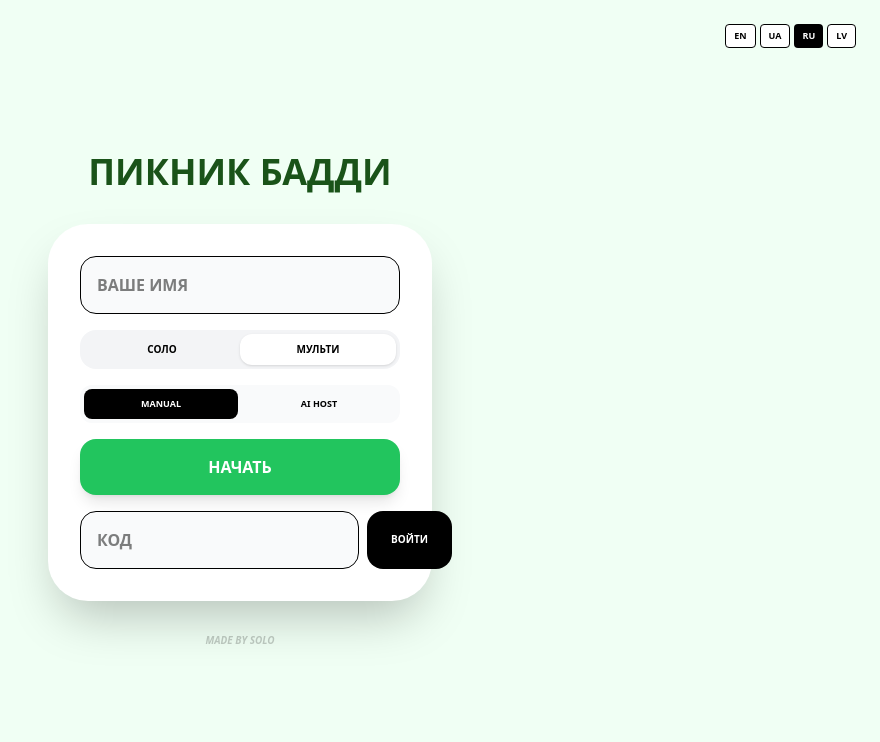
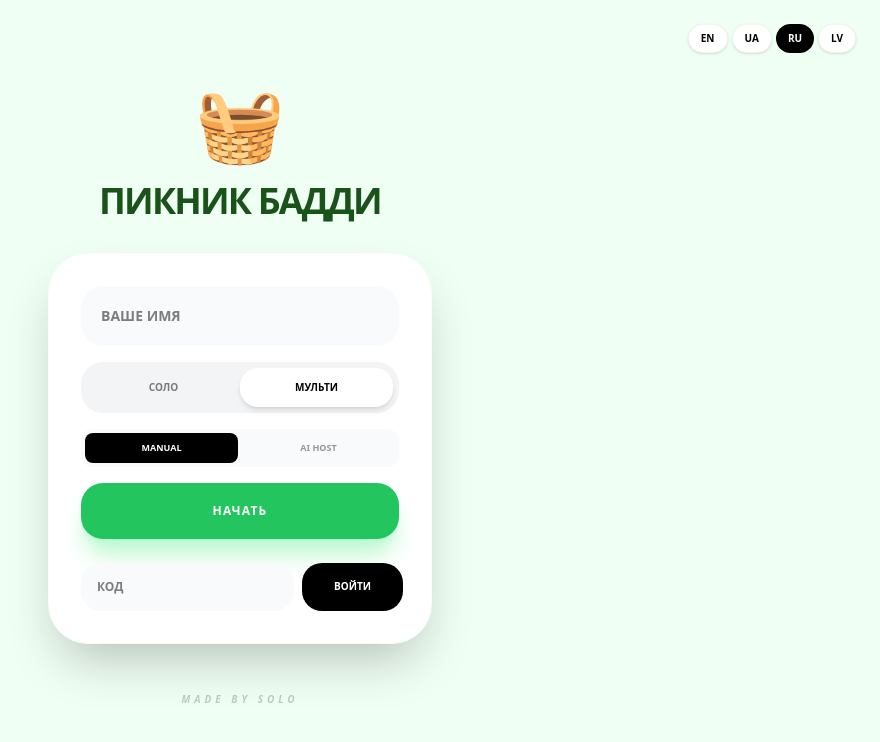
Before and after one commit to solopeople593-debug/picnic-buddy, a Next.js app: page / in a window 1280 px wide. Both pictures are taken after a click on the button "МУЛЬТИ". Shown: the top 742 px of the page, without its empty margins (400-1280 px from the left). Built offline with nearby package versions, Linux system fonts and the light colour scheme; no server answers.

Commit message:
feat: THE ULTIMATE PICNIC 🧺 | Fixed AI hints, Basket UI, L10n & Multi Logic

```diff
--- a/app/page.tsx
+++ b/app/page.tsx
@@ -1,45 +1,43 @@
 'use client'
 import { useState } from 'react'
 import { useRouter } from 'next/navigation'
+import { motion, AnimatePresence } from 'framer-motion'
 import { supabase } from './lib/supabase'
 
 export default function HomePage() {
   const router = useRouter()
   const [name, setName] = useState('')
   const [code, setCode] = useState('')
-  const [lang, setLang] = useState('RU')
+  const [lang, setLang] = useState<'RU' | 'EN' | 'UA' | 'LV'>('RU')
   const [isMulti, setIsMulti] = useState(false)
-  const [multiMode, setMultiMode] = useState('manual')
+  const [multiMode, setMultiMode] = useState<'manual' | 'ai_host'>('manual')
+
+  const t: any = {
+    RU: { title: "ПИКНИК БАДДИ", name: "ВАШЕ ИМЯ", solo: "СОЛО", multi: "МУЛЬТИ", start: "НАЧАТЬ", code: "КОД", join: "ВОЙТИ" },
+    EN: { title: "PICNIC BUDDY", name: "YOUR NAME", solo: "SOLO", multi: "MULTI", start: "START", code: "CODE", join: "JOIN" },
+    UA: { title: "ПІКНІК БАДДІ", name: "ВАШЕ ІМ'Я", solo: "СОЛО", multi: "МУЛЬТІ", start: "ПОЧАТИ", code: "КОД", join: "УВІЙТИ" },
+    LV: { title: "PIKNIKA BIEDRS", name: "TAVS VĀRDS", solo: "SOLO", multi: "MULTI", start: "SĀKT", code: "KODS", join: "PIEVIENOTIES" }
+  }[lang]
 
   const handleStart = async () => {
-    if (!name) return alert("Введите имя!")
+    if (!name) return alert(lang === 'RU' ? "Введите имя!" : "Enter name!")
     const newCode = Math.random().toString(36).substring(2, 7).toUpperCase()
-
     localStorage.setItem('picnic_player_name', name)
     localStorage.setItem('picnic_is_host', 'true')
 
-    // ВАЖНО: Сначала создаем запись в БД
     const { error } = await supabase.from('rooms').insert([{
-      code: newCode,
-      status: 'setup',
-      sub_mode: multiMode
+      code: newCode, status: 'setup', sub_mode: multiMode
     }])
+    if (error) return alert("DB Error")
 
-    if (error) return alert("Ошибка базы данных")
-
-    if (isMulti && multiMode === 'manual') {
-      router.push(`/game/${newCode}/setup?mode=manual&lang=${lang}`)
-    } else {
-      router.push(`/game/${newCode}?mode=${isMulti ? 'ai_host' : 'solo'}&lang=${lang}`)
-    }
+    router.push(`/game/${newCode}?mode=${isMulti ? multiMode : 'solo'}&lang=${lang}`)
   }
 
   const handleJoin = async () => {
-    if (!name || !code) return alert("Имя и код!")
+    if (!name || !code) return alert("Name & Code!")
     const cleanCode = code.trim().toUpperCase()
     const { data } = await supabase.from('rooms').select('*').eq('code', cleanCode).single()
-
-    if (!data) return alert("Комната не найдена!")
+    if (!data) return alert("Room not found!")
 
     localStorage.setItem('picnic_player_name', name)
     localStorage.setItem('picnic_is_host', 'false')
@@ -47,39 +45,37 @@ export default function HomePage() {
   }
 
   return (
-    <div className="h-screen bg-[#F0FFF4] flex flex-col items-center justify-center p-6 text-black font-sans relative">
-        {/* Выбор языка */}
-        <div className="absolute top-6 right-6 flex gap-1">
+    <div className="h-screen bg-[#F0FFF4] flex flex-col items-center justify-center p-6 text-black font-sans relative overflow-hidden">
+        <div className="absolute top-6 right-6 flex gap-1 z-50">
             {['EN', 'UA', 'RU', 'LV'].map(l => (
-            <button key={l} onClick={() => setLang(l)} className={`px-2 py-1 rounded text-[9px] font-bold ${lang === l ? 'bg-black text-white' : 'bg-white border'}`}>{l}</button>
+                <button key={l} onClick={() => setLang(l as any)} className={`px-3 py-1.5 rounded-full text-[10px] font-black transition-all ${lang === l ? 'bg-black text-white' : 'bg-white border border-gray-100 shadow-sm'}`}>{l}</button>
             ))}
         </div>
 
-        <h1 className="text-4xl font-black text-[#1A5319] mb-8">ПИКНИК БАДДИ</h1>
+        <motion.div animate={{ y: [0, -20, 0] }} transition={{ duration: 2, repeat: Infinity, ease: "easeInOut" }} className="text-7xl mb-4">🧺</motion.div>
+        <h1 className="text-4xl font-black text-[#1A5319] mb-8 tracking-tighter">{t.title}</h1>
 
-        <div className="w-full max-w-sm bg-white p-8 rounded-[40px] shadow-2xl space-y-4">
-            <input onChange={(e) => setName(e.target.value)} placeholder="ВАШЕ ИМЯ" className="w-full p-4 rounded-2xl bg-gray-50 border outline-none font-bold" />
-
-            <div className="flex p-1 bg-gray-100 rounded-2xl">
-                <button onClick={() => setIsMulti(false)} className={`flex-1 py-2 text-[10px] font-black rounded-xl ${!isMulti ? 'bg-white shadow-sm' : ''}`}>СОЛО</button>
-                <button onClick={() => setIsMulti(true)} className={`flex-1 py-2 text-[10px] font-black rounded-xl ${isMulti ? 'bg-white shadow-sm' : ''}`}>МУЛЬТИ</button>
+        <div className="w-full max-w-sm bg-white p-8 rounded-[40px] shadow-2xl space-y-4 border border-green-50/50 text-center">
+            <input value={name} onChange={(e) => setName(e.target.value)} placeholder={t.name} className="w-full p-5 rounded-[22px] bg-gray-50 border-none outline-none font-bold focus:ring-2 ring-green-300 transition-all uppercase text-sm" />
+            <div className="flex p-1.5 bg-gray-100 rounded-[22px]">
+                <button onClick={() => setIsMulti(false)} className={`flex-1 py-3 text-[10px] font-black rounded-[18px] transition-all ${!isMulti ? 'bg-white shadow-md' : 'opacity-50'}`}>{t.solo}</button>
+                <button onClick={() => setIsMulti(true)} className={`flex-1 py-3 text-[10px] font-black rounded-[18px] transition-all ${isMulti ? 'bg-white shadow-md' : 'opacity-50'}`}>{t.multi}</button>
             </div>
-
-            {isMulti && (
-                <div className="flex gap-1 bg-gray-50 p-1 rounded-xl">
-                    <button onClick={() => setMultiMode('manual')} className={`flex-1 py-2 text-[9px] font-black rounded-lg ${multiMode === 'manual' ? 'bg-black text-white' : ''}`}>MANUAL</button>
-                    <button onClick={() => setMultiMode('ai_host')} className={`flex-1 py-2 text-[9px] font-black rounded-lg ${multiMode === 'ai_host' ? 'bg-black text-white' : ''}`}>AI HOST</button>
-                </div>
-            )}
-
-            <button onClick={handleStart} className="w-full bg-[#22C55E] text-white py-4 rounded-2xl font-black shadow-lg">НАЧАТЬ</button>
-
-            <div className="flex gap-2">
-                <input onChange={(e) => setCode(e.target.value)} placeholder="КОД" className="flex-1 p-4 rounded-2xl bg-gray-50 border outline-none font-bold uppercase" />
-                <button onClick={handleJoin} className="px-6 rounded-2xl bg-black text-white font-black text-[10px]">ВОЙТИ</button>
+            <AnimatePresence>
+                {isMulti && (
+                    <motion.div initial={{ height: 0, opacity: 0 }} animate={{ height: 'auto', opacity: 1 }} exit={{ height: 0, opacity: 0 }} className="flex gap-1 bg-gray-50 p-1 rounded-xl overflow-hidden">
+                        <button onClick={() => setMultiMode('manual')} className={`flex-1 py-2 text-[9px] font-black rounded-lg transition-all ${multiMode === 'manual' ? 'bg-black text-white' : 'opacity-40'}`}>MANUAL</button>
+                        <button onClick={() => setMultiMode('ai_host')} className={`flex-1 py-2 text-[9px] font-black rounded-lg transition-all ${multiMode === 'ai_host' ? 'bg-black text-white' : 'opacity-40'}`}>AI HOST</button>
+                    </motion.div>
+                )}
+            </AnimatePresence>
+            <button onClick={handleStart} className="w-full bg-[#22C55E] text-white py-5 rounded-[22px] font-black shadow-xl shadow-green-200 active:scale-95 transition-all uppercase text-xs tracking-widest">{t.start}</button>
+            <div className="flex gap-2 pt-2">
+                <input value={code} onChange={(e) => setCode(e.target.value)} placeholder={t.code} className="flex-1 p-4 rounded-[20px] bg-gray-50 border-none outline-none font-bold uppercase text-xs focus:ring-2 ring-gray-200" />
+                <button onClick={handleJoin} className="px-8 rounded-[20px] bg-black text-white font-black text-[10px] uppercase active:scale-95 transition-all">{t.join}</button>
             </div>
         </div>
-        <p className="mt-8 text-[10px] font-black opacity-20 uppercase italic">MADE BY SOLO</p>
+        <p className="mt-12 text-[10px] font-black opacity-20 uppercase italic tracking-[0.4em]">MADE BY SOLO</p>
     </div>
   )
 }
```
